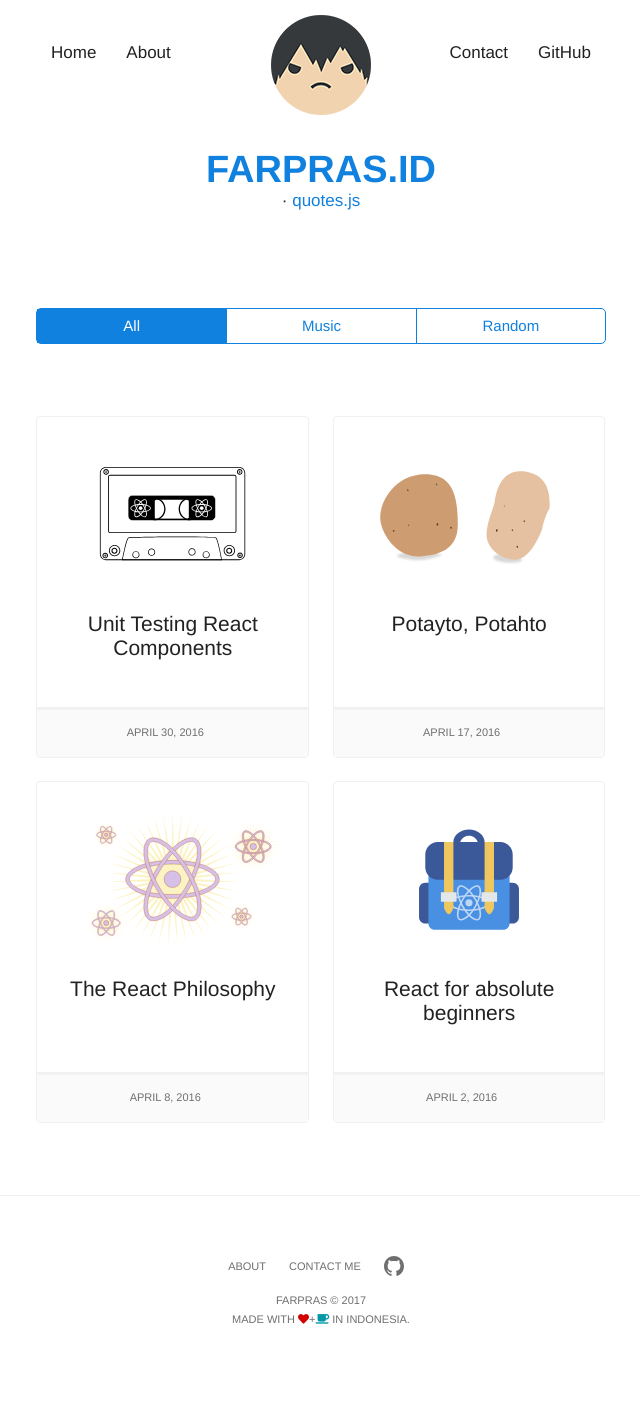
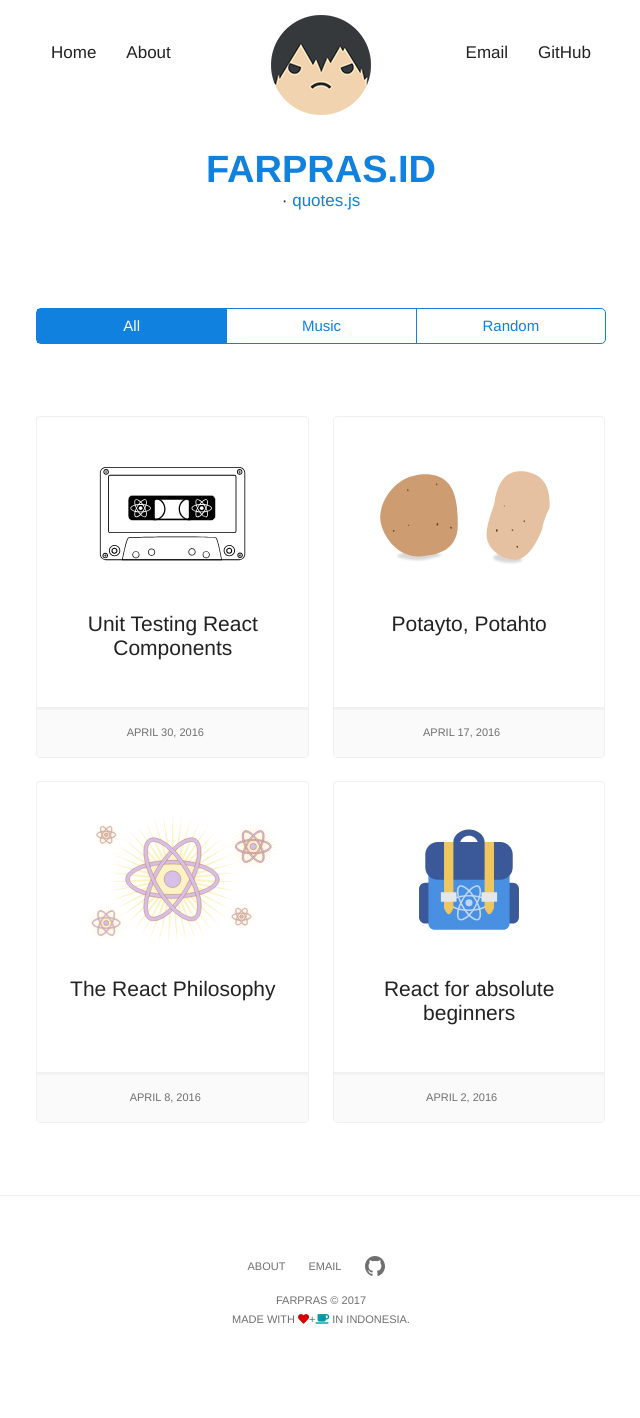
Before and after one commit to farpras28/farpras28.github.io, a Jekyll site: the page built from index.html, in a window 1280 px wide. Shown: the whole page, without its empty margins (319-959 px from the left). Built offline with Jekyll 4.4.1, drawn with Linux system fonts in a browser that asks for light colours; nearby versions of some CDN libraries; comment, search, counter and statistics services are not loaded.

Commit message:
favicon & stuff

```diff
--- a/_includes/favicons.html
+++ b/_includes/favicons.html
@@ -1,20 +1,9 @@
-<link rel="apple-touch-icon-precomposed" sizes="57x57" href="/images/favicons/apple-touch-icon-57x57.png" />
-<link rel="apple-touch-icon-precomposed" sizes="114x114" href="/images/favicons/apple-touch-icon-114x114.png" />
-<link rel="apple-touch-icon-precomposed" sizes="72x72" href="/images/favicons/apple-touch-icon-72x72.png" />
-<link rel="apple-touch-icon-precomposed" sizes="144x144" href="/images/favicons/apple-touch-icon-144x144.png" />
-<link rel="apple-touch-icon-precomposed" sizes="60x60" href="/images/favicons/apple-touch-icon-60x60.png" />
-<link rel="apple-touch-icon-precomposed" sizes="120x120" href="/images/favicons/apple-touch-icon-120x120.png" />
-<link rel="apple-touch-icon-precomposed" sizes="76x76" href="/images/favicons/apple-touch-icon-76x76.png" />
-<link rel="apple-touch-icon-precomposed" sizes="152x152" href="/images/favicons/apple-touch-icon-152x152.png" />
-<link rel="icon" type="image/png" href="/images/favicons/favicon-196x196.png" sizes="196x196" />
-<link rel="icon" type="image/png" href="/images/favicons/favicon-96x96.png" sizes="96x96" />
-<link rel="icon" type="image/png" href="/images/favicons/favicon-32x32.png" sizes="32x32" />
-<link rel="icon" type="image/png" href="/images/favicons/favicon-16x16.png" sizes="16x16" />
-<link rel="icon" type="image/png" href="/images/favicons/favicon-128.png" sizes="128x128" />
-<meta name="application-name" content="nayaabkhan.me"/>
-<meta name="msapplication-TileColor" content="#FFFFFF" />
+<link rel="apple-touch-icon-precomposed" sizes="100x100" href="/images/farpras100px.png" />
+<link rel="icon" type="image/png" href="/images/farpras100px.png" sizes="100x100" />
+<meta name="application-name" content="farpras.id"/>
+<!-- <meta name="msapplication-TileColor" content="#FFFFFF" />
 <meta name="msapplication-TileImage" content="/images/favicons/mstile-144x144.png" />
 <meta name="msapplication-square70x70logo" content="/images/favicons/mstile-70x70.png" />
 <meta name="msapplication-square150x150logo" content="/images/favicons/mstile-150x150.png" />
 <meta name="msapplication-wide310x150logo" content="/images/favicons/mstile-310x150.png" />
-<meta name="msapplication-square310x310logo" content="/images/favicons/mstile-310x310.png" />
+<meta name="msapplication-square310x310logo" content="/images/favicons/mstile-310x310.png" /> -->
--- a/_includes/footer.html
+++ b/_includes/footer.html
@@ -3,7 +3,7 @@
     <div class="site-footer__links">
 
       <a href="{{ site.baseurl }}/about">About</a>
-      <a href="mailto:{{ site.email }}">Contact me</a>
+      <a href="mailto:{{ site.email }}">Email</a>
 
       <div class="site-footer__social">
         <!-- <a href="http://www.twitter.com/{{ site.twitter_username }}" target="_blank">
@@ -12,7 +12,7 @@
         <a href="http://www.facebook.com/{{ site.facebook_username }}" target="_blank">
           {% include svg/facebook.svg %}
         </a> -->
-        <a href="http://www.github.com/{{ site.github_username }}" target="_blank">
+        <a href="http://github.com/{{ site.github_username }}" target="_blank">
           {% include svg/github.svg %}
         </a>
       </div>
--- a/_includes/header.html
+++ b/_includes/header.html
@@ -14,7 +14,7 @@
       <div class="site-navigation__right">
         <ul class="site-navigation__list">
           <li class="site-navigation__item">
-            <a href="mailto:{{ site.email }}" class="site-navigation__link">Contact</a>
+            <a href="mailto:{{ site.email }}" class="site-navigation__link">Email</a>
           </li>
           <li class="site-navigation__item">
             <a href="http://www.github.com/{{ site.github_username }}" class="site-navigation__link" target="_blank">GitHub</a>
```
